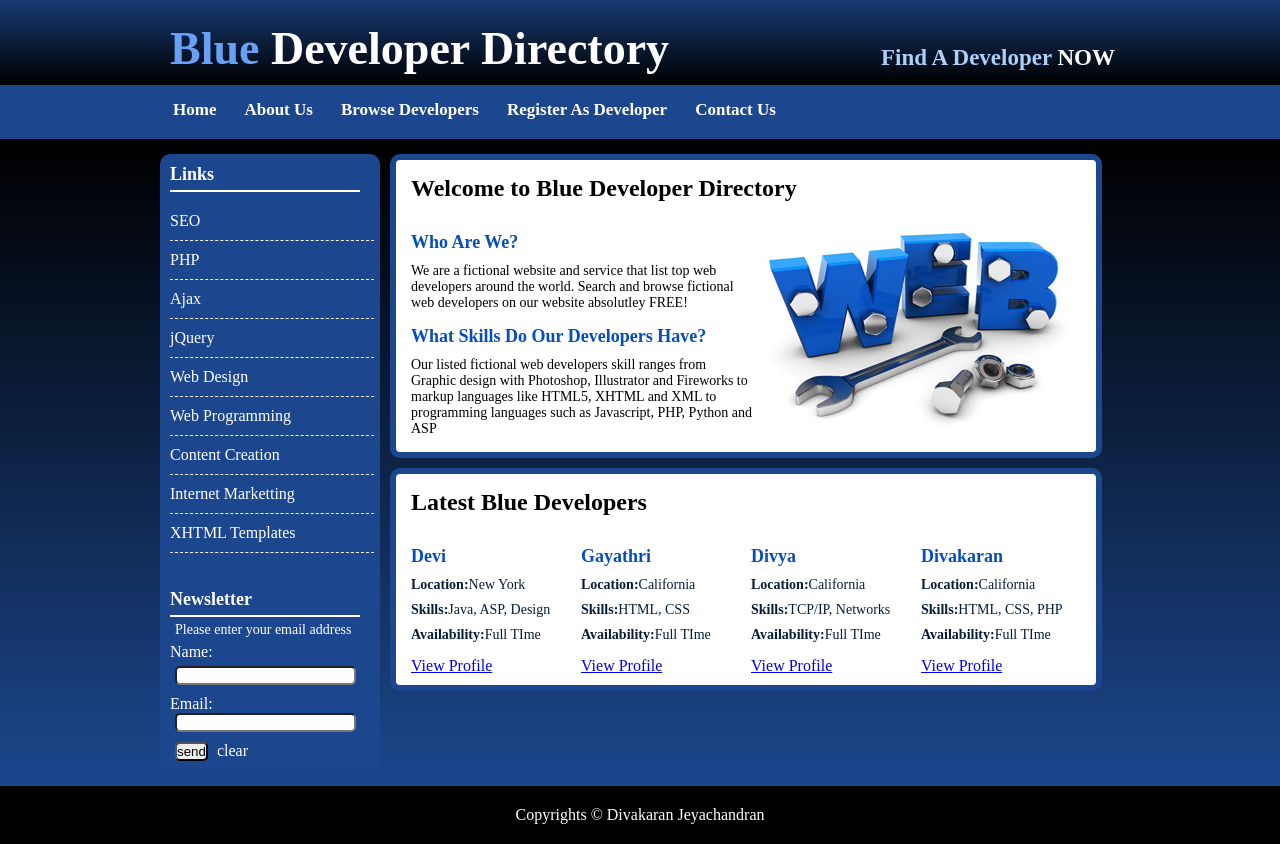
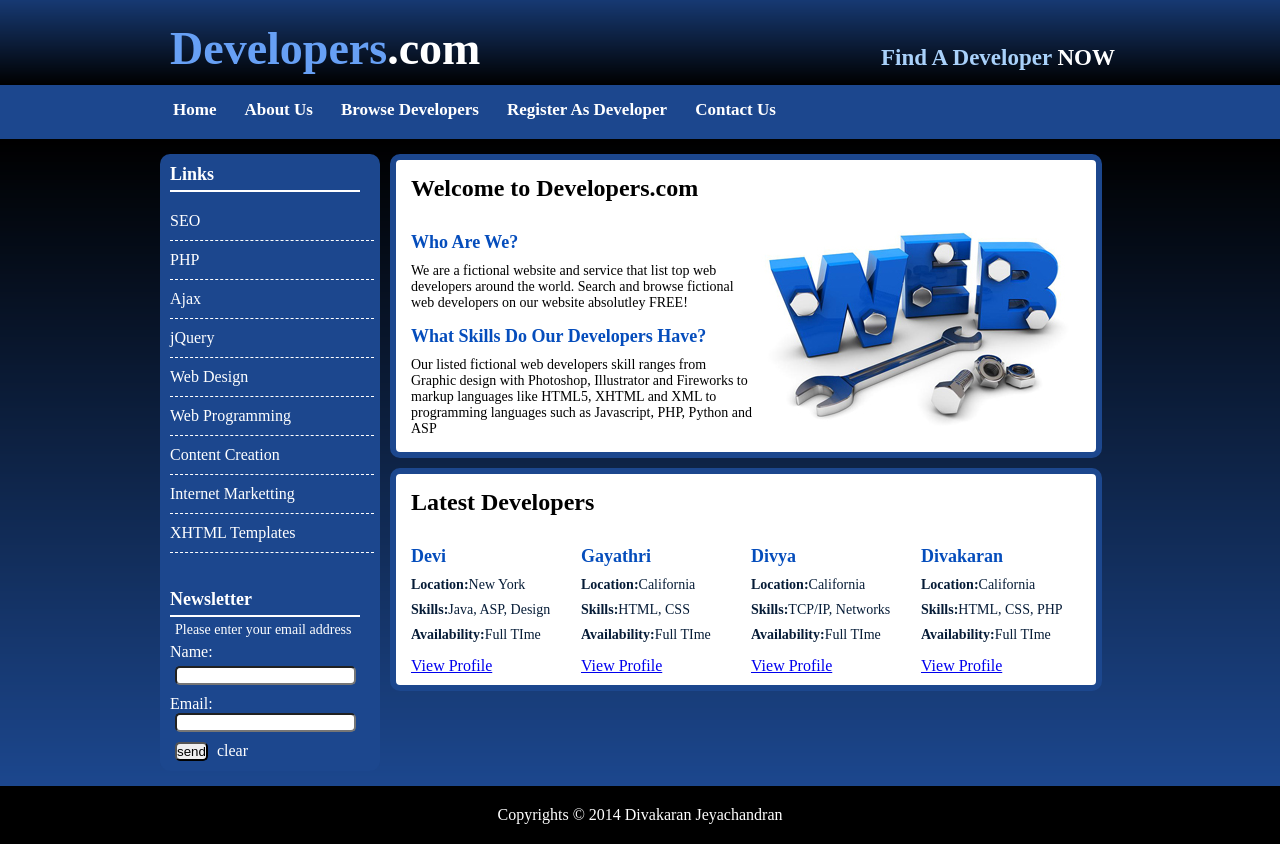
Before and after one commit to divakaran23/Web_Project, a plain HTML site: page index.html in a window 1280 px wide. Drawn offline with Linux system fonts and the light colour scheme.

Commit message:
second commit

```diff
--- a/index.html
+++ b/index.html
@@ -1,7 +1,7 @@
 <!DOCTYPE html>
 <html>
 		<head>
-				<title>Developer Page</title>
+				<title>Home</title>
 				<link rel="stylesheet" href="css/style.css" type="text/css"/>
 				<script type="text/javascript">
 						function initStorage() {
@@ -39,7 +39,7 @@
 		<body>
 				<div id="container">
 						<header>
-								<h1><span class="blue-text">Blue</span> Developer Directory</h1>
+								<h1><span class="blue-text">Developers</span>.com</h1>
 								<h2>Find A Developer <span class="white-text">NOW</span></h2>
 						</header>
 						<nav id="menu">
@@ -84,7 +84,7 @@
 								</div>
 						</nav>
 						<section>
-								<h2>Welcome to Blue Developer Directory</h2>
+								<h2>Welcome to Developers.com</h2>
 								<img class="float" src="images/web.jpg" alt="Web developer image">
 								<h3>Who Are We?</h3>
 								<p>We are a fictional website and service that list top web developers around the world. Search and browse fictional web developers on our website absolutley FREE!</p>
@@ -92,7 +92,7 @@
 								<p>Our listed fictional web developers skill ranges from Graphic design with Photoshop, Illustrator and Fireworks to markup languages like HTML5, XHTML and XML to programming languages such as Javascript, PHP, Python and ASP</p>
 						</section>
 						<section>
-								<h2>Latest Blue Developers</h2>
+								<h2>Latest Developers</h2>
 								<div class="developer">
 										<h3>Divakaran</h3>
 										<ul>
@@ -132,6 +132,6 @@
 						</section>
 						<div style="clear:both;"></div>
 				</div>
-				<footer>Copyrights &copy Divakaran Jeyachandran</footer>
+				<footer>Copyrights &copy 2014 Divakaran Jeyachandran</footer>
 		</body>
 </html>
```
Also changed, not shown: about.html (+4 -4 lines), browse.html (+3 -3 lines), contact.html (+3 -3 lines), pageLayout.html (+2 -2 lines), register.html (+3 -3 lines), 1 other file.
